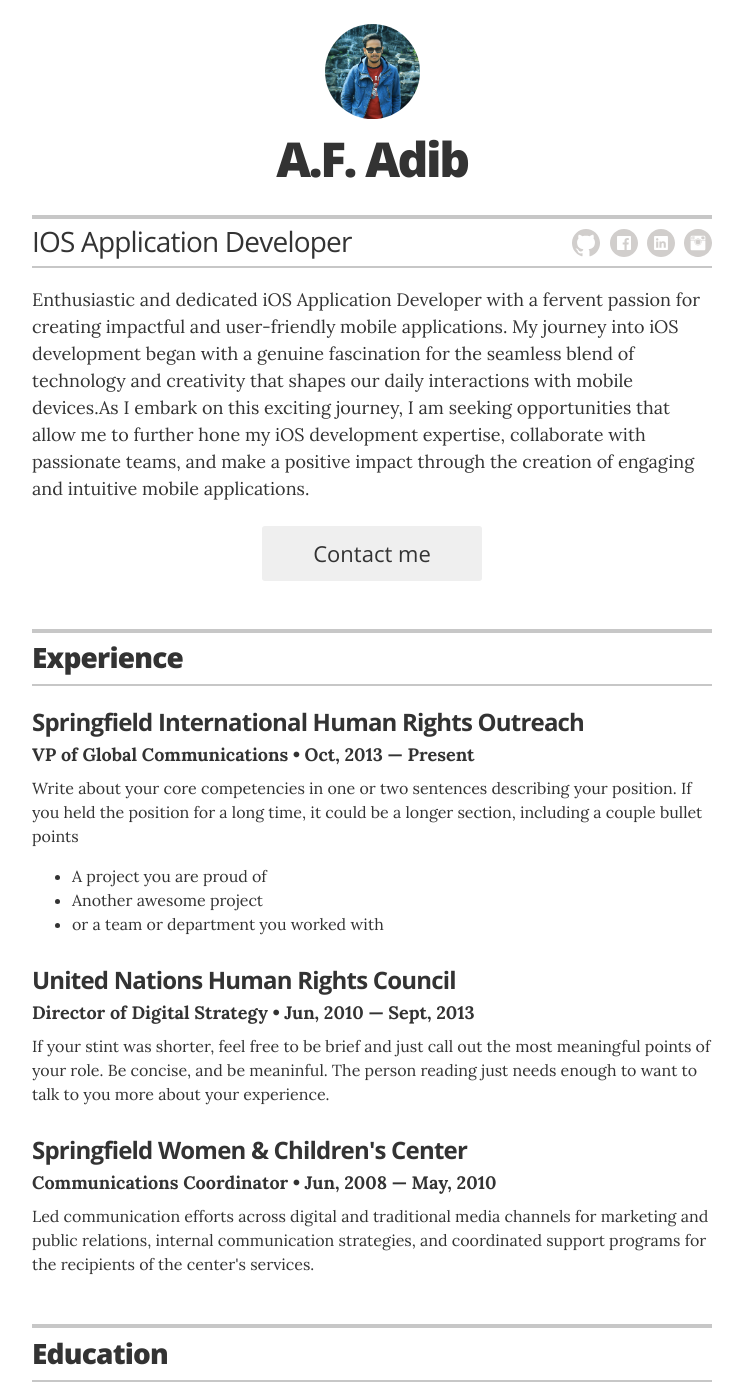
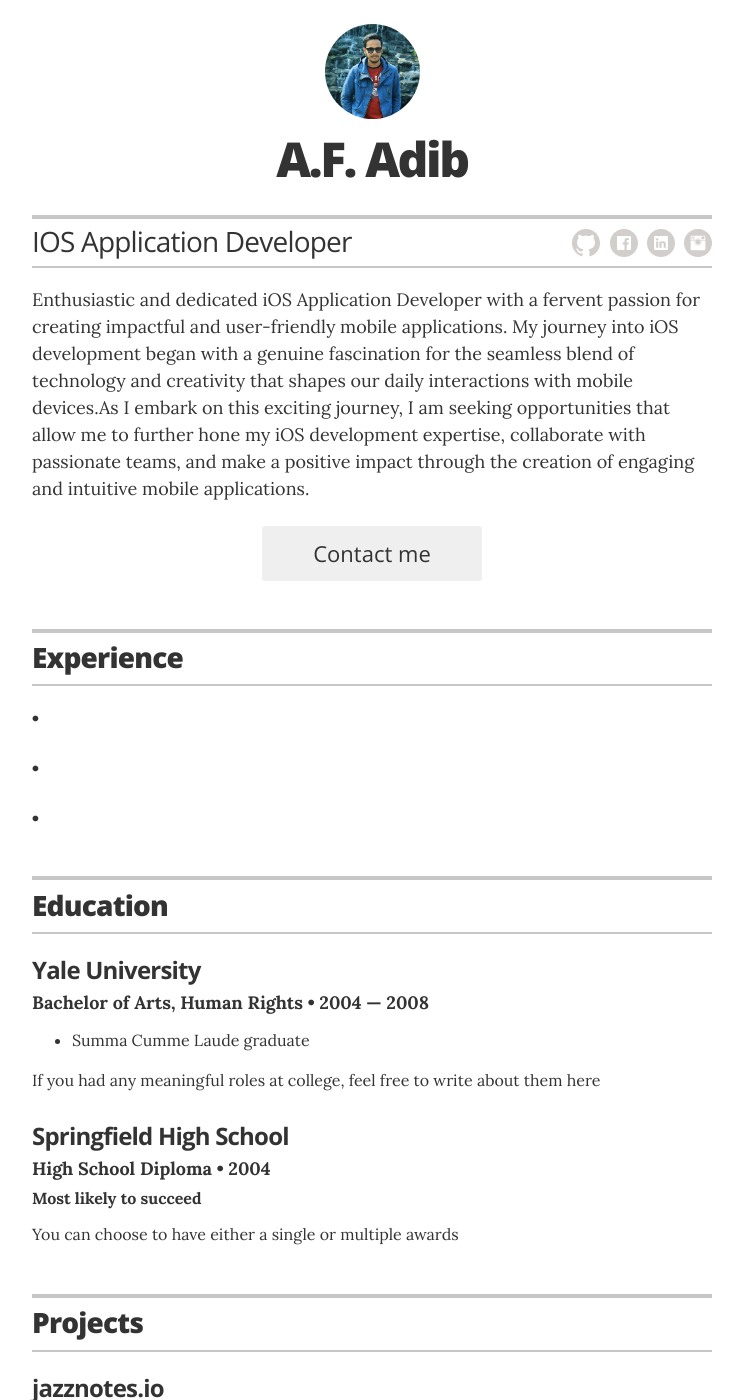
Before and after one commit to A-f-Adib/resume, a Jekyll site: the page built from index.html, in a window 1280 px wide and 1400 px high. Shown: the whole window, without its empty margins (268-1011 px from the left). Built offline with Jekyll 4.4.1, drawn with Linux system fonts in a browser that asks for light colours.

Commit message:
delete experience

```diff
--- a/_data/experience.yml
+++ b/_data/experience.yml
@@ -1,19 +1,18 @@
 # Jobs
 # VP of Global Communications
-- company: Springfield International Human Rights Outreach
-  position: VP of Global Communications
-  duration: Oct, 2013 &mdash; Present
-  summary: Write about your core competencies in one or two sentences describing your position. If you held the position for a long time, it could be a longer section, including a couple bullet points	<ul class="resume-item-list"><li>A project you are proud of</li><li>Another awesome project</li><li>or a team or department you worked with</li></ul>
+- # company: Springfield International Human Rights Outreach
+  #position: VP of Global Communications
+  #duration: Oct, 2013 &mdash; Present
 
 # Director of Digital Stratgy
-- company: United Nations Human Rights Council
-  position: Director of Digital Strategy
-  duration:  Jun, 2010 &mdash; Sept, 2013
-  summary: If your stint was shorter, feel free to be brief and just call out the most meaningful points of your role. Be concise, and be meaninful. The person reading just needs enough to want to talk to you more about your experience.
+- # company: United Nations Human Rights Council
+  # position: Director of Digital Strategy
+  # duration:  Jun, 2010 &mdash; Sept, 2013
+  # summary: If your stint was shorter, feel free to be brief and just call out the most meaningful points of your role. Be concise, and be meaninful. The person reading just needs enough to want to talk to you more about your experience.
 
 
 # Communications Coordinator
-- company: Springfield Women & Children's Center
-  position: Communications Coordinator
-  duration:   Jun, 2008  &mdash; May, 2010
-  summary: Led communication efforts across digital and traditional media channels for marketing and public relations, internal communication strategies, and coordinated support programs for the recipients of the center's services.
+- # company: Springfield Women & Children's Center
+  # position: Communications Coordinator
+  # duration:   Jun, 2008  &mdash; May, 2010
+  # summary: Led communication efforts across digital and traditional media channels for marketing and public relations, internal communication strategies, and coordinated support programs for the recipients of the center's services.
```
